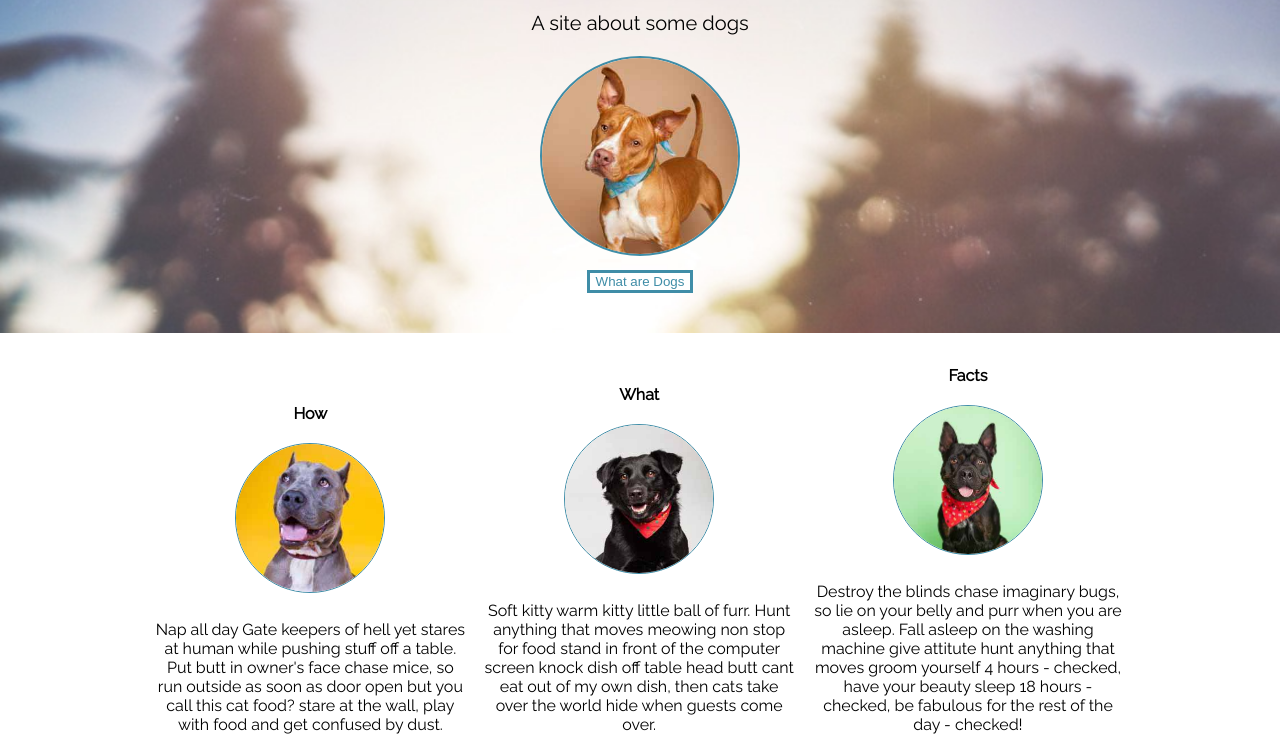
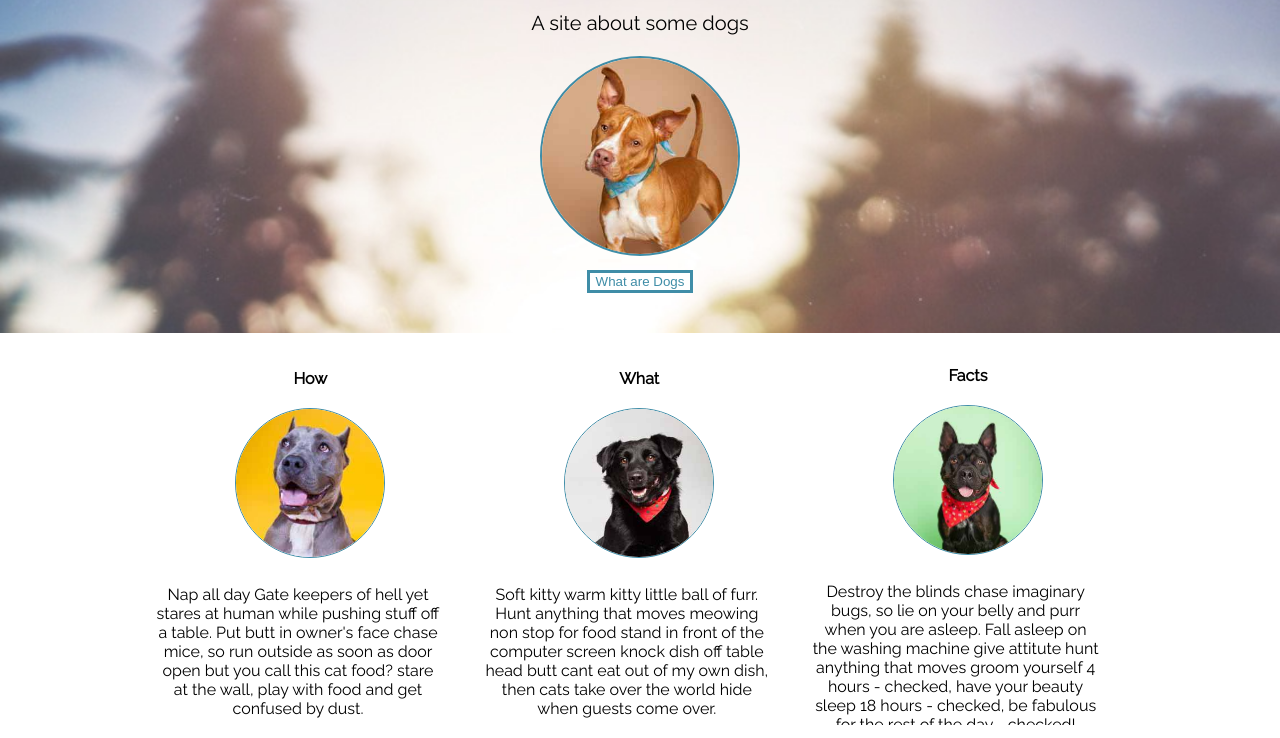
Before and after one commit to dylhof/Dog-Party, a plain HTML site: page index.html in a window 1280 px wide. Shown: the part 52-790 px from the top of the page. Drawn offline with Linux system fonts and the light colour scheme.

Commit message:
Update styles.css

```diff
--- a/styles.css
+++ b/styles.css
@@ -35,6 +35,9 @@ button {
 p{
   padding:7px;
   text-align: center;
+  max-width: 300px;
+  max-height: 150px;
+  overflow: scroll;
 }
 
 /* nav bar style*/
@@ -90,7 +93,7 @@ header{
 }
 .column p {
   height: 100%;
-  text-align: center;
+/*   text-align: center; */
 }
 .bodyImage {
   height: 150px;
```
